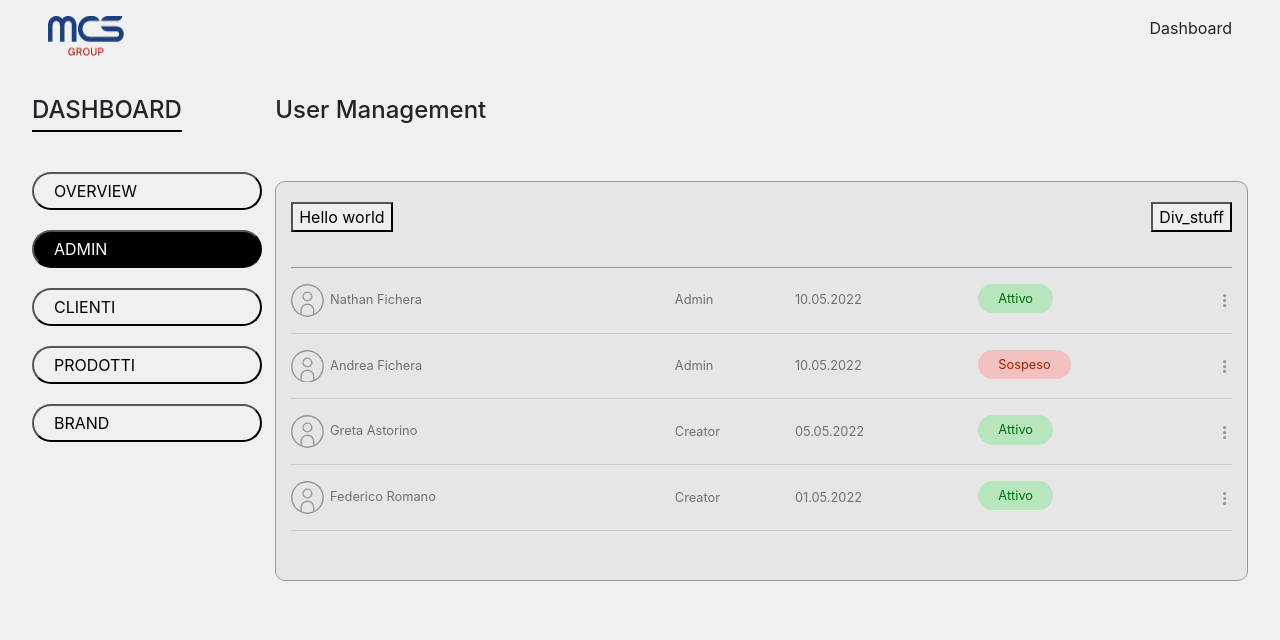
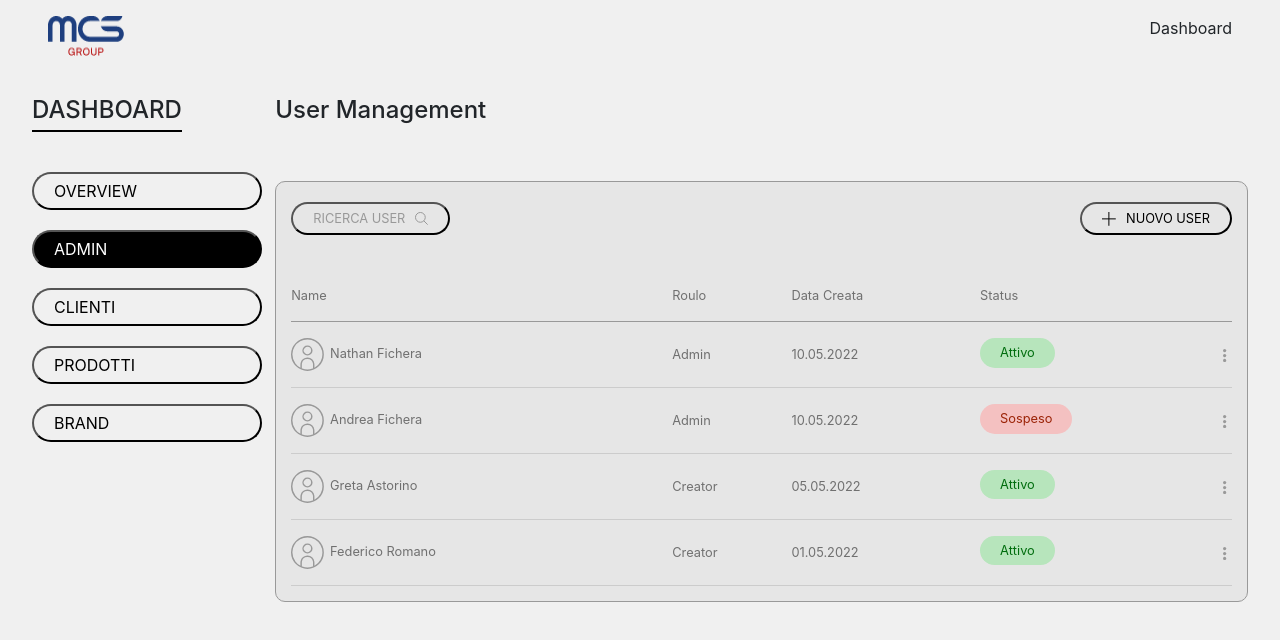
Before and after one commit to desmondezo1/mcs-frontend, a Next.js app: page /admin/admin_page in a window 1280 px wide. Shown: the top 640 px of the page. Built offline with nearby package versions, Linux system fonts and the light colour scheme.

Commit message:
fix tables and clean up

```diff
--- a/components/molecules/Overview/Table.js
+++ b/components/molecules/Overview/Table.js
@@ -33,7 +33,7 @@
           )
         )}
       >
-        <p>Latest Orders</p>
+        <p className="grey_text">Latest Orders</p>
         <div>
           <Button color="secondary" size={"auto"}>
             <p
--- a/components/molecules/Table.js
+++ b/components/molecules/Table.js
@@ -8,13 +8,15 @@
   displayHead: false,
   displayComponent: false,
   selfDisplayComponent: false,
+  showTableContainerHeader: false,
 };
 Table.propTypes = {
   headKeys: PropTypes.array,
   tableData: PropTypes.array.isRequired,
   displayHead: PropTypes.arrayOf(PropTypes.object),
   displayComponent: PropTypes.string,
-  selfDisplayComponent: false,
+  showTableContainerHeader: PropTypes.bool,
+  showTableContainerHeader: false,
 };
 
 /**
@@ -29,31 +31,28 @@
   displayHead,
   displayComponent,
   selfDisplayComponent,
+  children,
 }) {
-  const tableHead = headKeys.map(({ keyValue }, i) => (
-    <th key={`${keyValue}${i}`}>{keyValue}</th>
-  ));
+  console.log(headKeys);
+  const tableHead = headKeys.map((keyValue, i) => <th key={i}>{keyValue}</th>);
   const tableBody = tableData.map((data, i) => {
-    const mapKeys = headKeys.map(({ headKeyValue }, i) => (
+    const mapKeys = headKeys.map(({ headKeyValue }, j) => (
       <td key={j}>{data[headKeyValue]}</td>
     ));
     return <tr key={i}>{mapKeys}</tr>;
   });
   return (
     <div className={style.table_container}>
-      <div className={style.table_container_header}>
-        <div>
-          <button>Hello world</button>
-        </div>
-        <div>
-          <button>Div_stuff</button>
-        </div>
-      </div>
+      {children && (
+        <div className={style.table_container_header}>{children}</div>
+      )}
 
       <table className={style.table}>
-        <thead>
-          <tr>{displayHead === false && tableHead}</tr>
-        </thead>
+        {displayHead && (
+          <thead>
+            <tr>{tableHead}</tr>
+          </thead>
+        )}
         <tbody>{selfDisplayComponent ? displayComponent : tableBody}</tbody>
       </table>
     </div>
--- a/pages/admin/admin_page/index.js
+++ b/pages/admin/admin_page/index.js
@@ -31,7 +31,7 @@
             <br />
             <br />
             <Table
-              headKey={[
+              headKeys={[
                 "Name",
                 "Roulo",
                 "Data Creata",
@@ -39,7 +39,7 @@
                 () => <AddIcon />,
               ]}
               tableData={adminData}
-              displayHeadKey={true}
+              displayHead={true}
               selfDisplayComponent={true}
               displayComponent={adminData.map(
                 ({ name, roulo, date, status }, i) => (
--- a/pages/admin/clienti/index.js
+++ b/pages/admin/clienti/index.js
@@ -29,7 +29,7 @@
               <h4>Lista Clienti</h4>
               <br />
               <Table
-                headKey={["No", "Nome", "Email", "Data Creata", "Status", ""]}
+                headKeys={["No", "Nome", "Email", "Data Creata", "Status", ""]}
                 tableData={ClientList}
                 displayHead={true}
                 selfDisplayComponent={true}
--- a/styles/table.module.css
+++ b/styles/table.module.css
@@ -1,5 +1,5 @@
 .table_container {
-  height: 400px;
+  min-height: 400px;
   width: 100%;
   background: red;
   border-radius: 10px;
```
